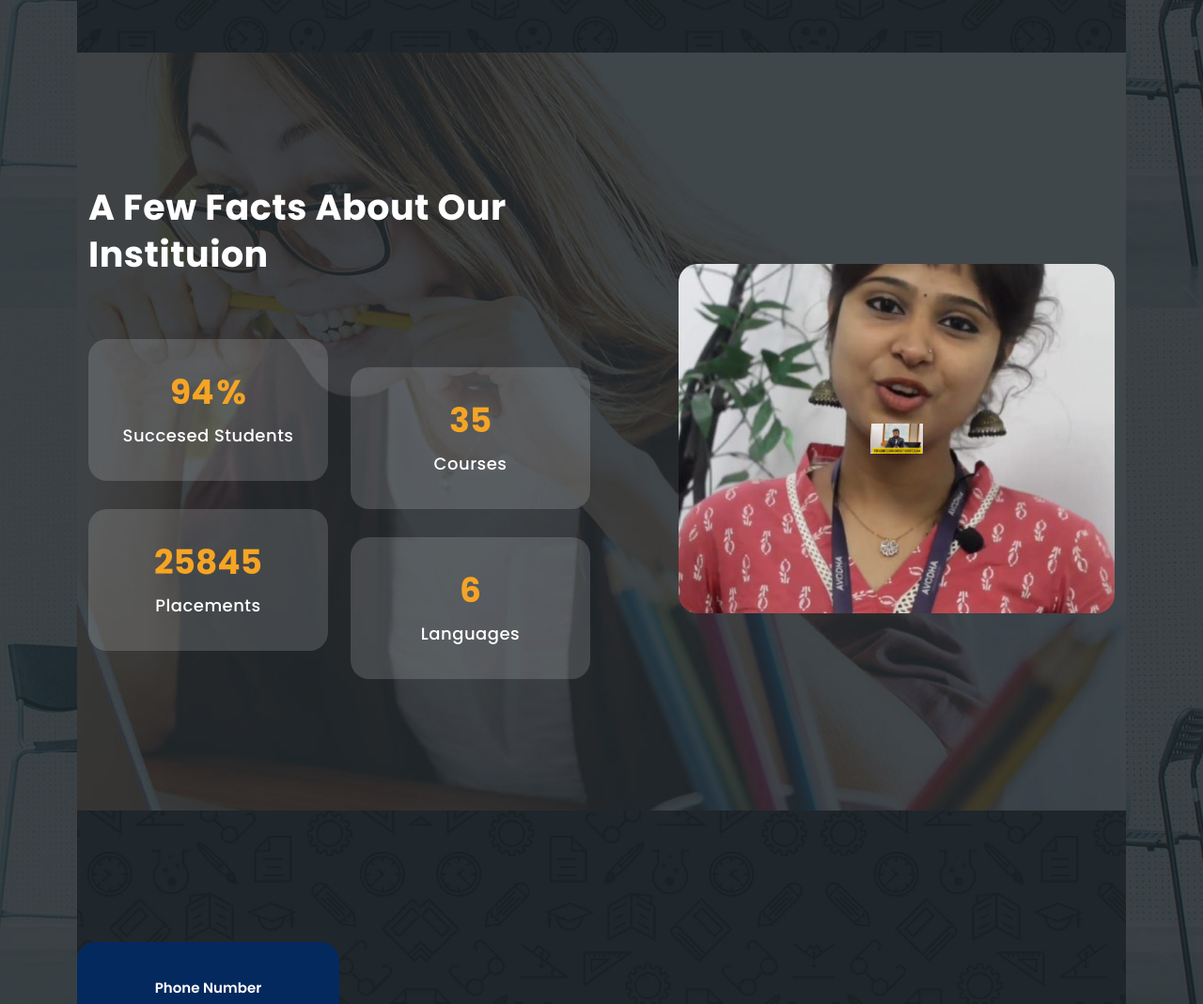
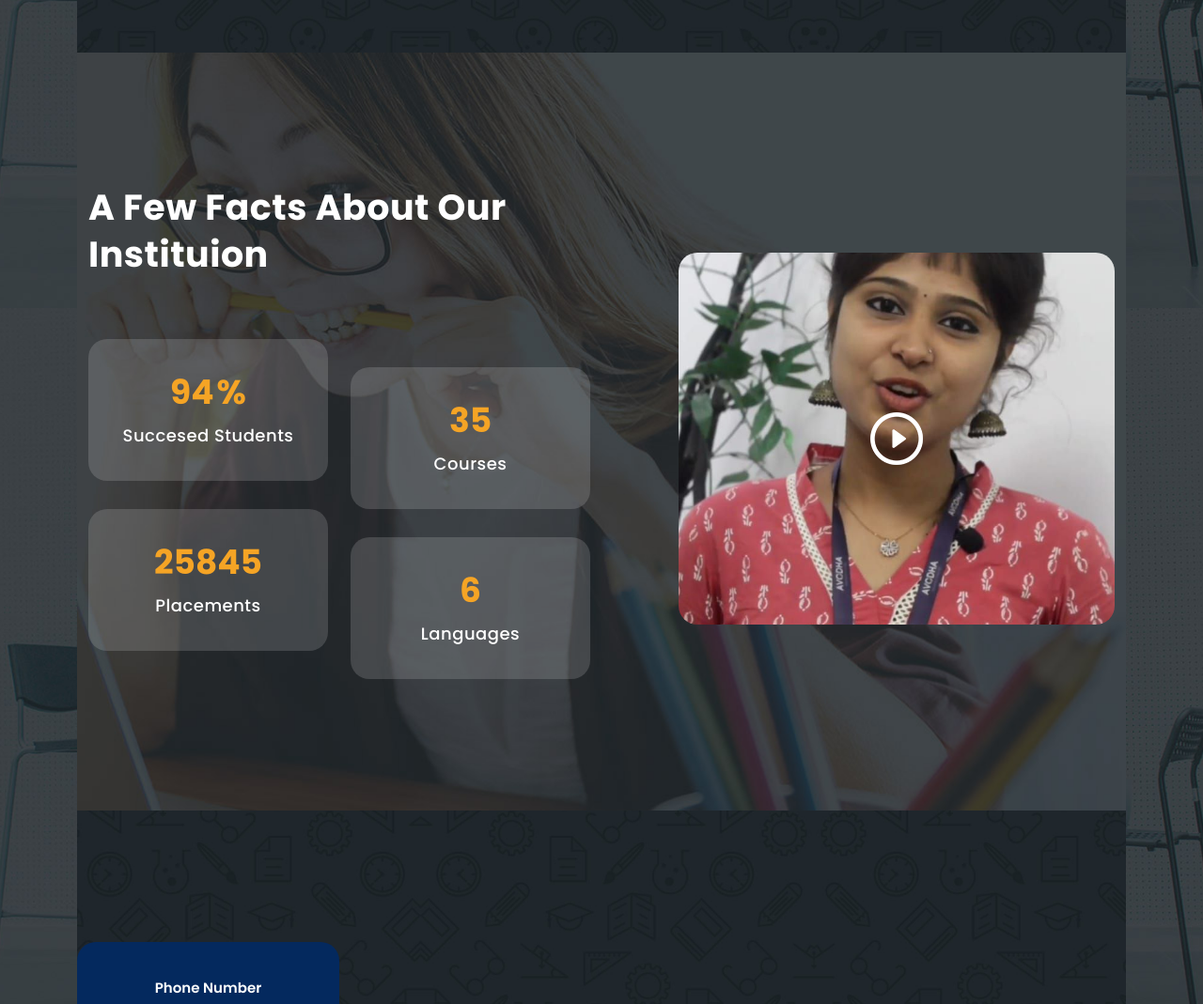
Before and after one commit to tedhack/LEARN-INDIA, a plain HTML site: page index.html in a window 1280 px wide. Shown: the part 3944-5013 px from the top of the page at 94% size. Drawn offline with nearby package versions, Linux system fonts and the light colour scheme.

Commit message:
Update index.html

```diff
--- a/index.html
+++ b/index.html
@@ -959,7 +959,7 @@ much more..</p>
         <div class="col-lg-6 align-self-center">
           <div class="video">
             <a href="https://youtu.be/G8TyFOH7GwA?si=y9ZBbupE22f2VCk1
-" target="_blank"><img src="assets/images/Screenshot 2024-02-26 112526.png" alt=""></a>
+" target="_blank"><img src="assets/images/play-icon.png" alt=""></a>
           </div>
         </div>
       </div>
```
